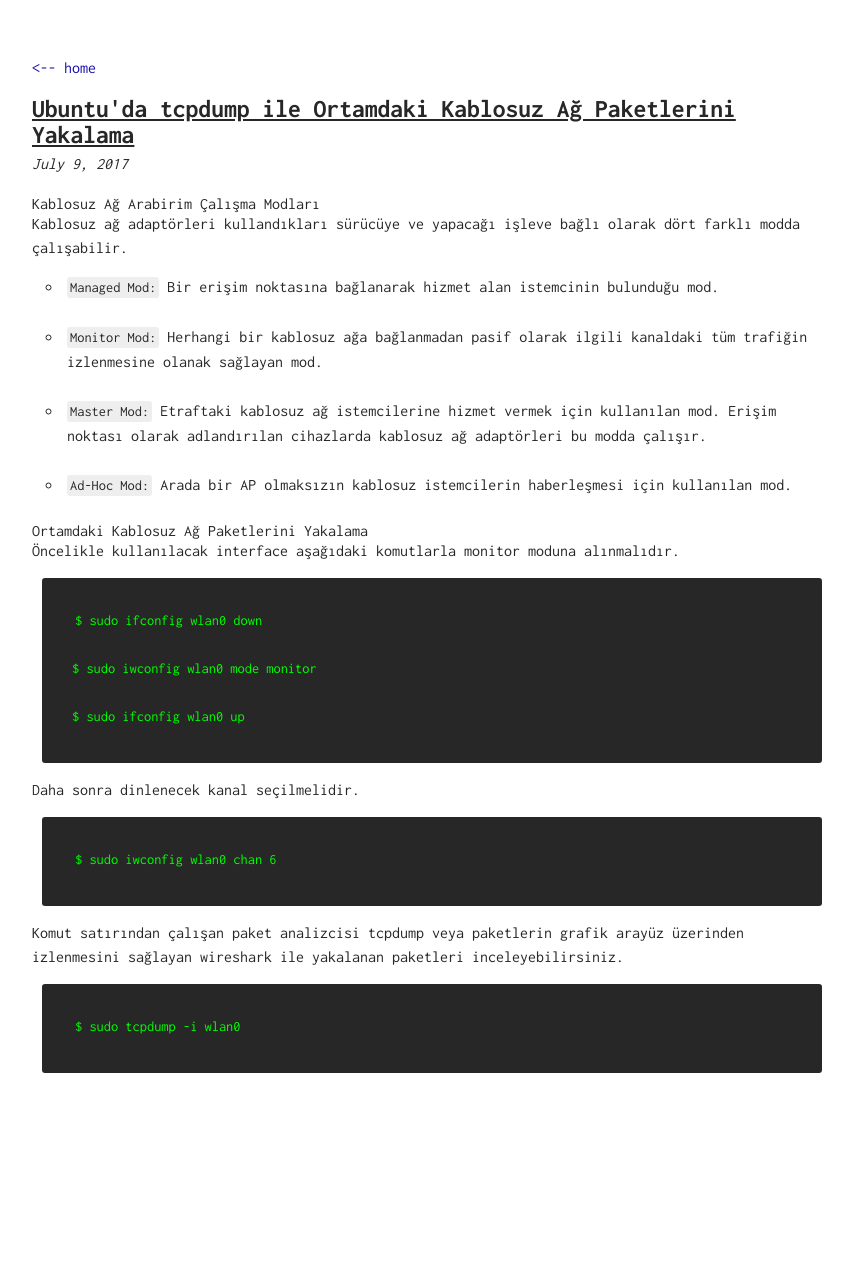
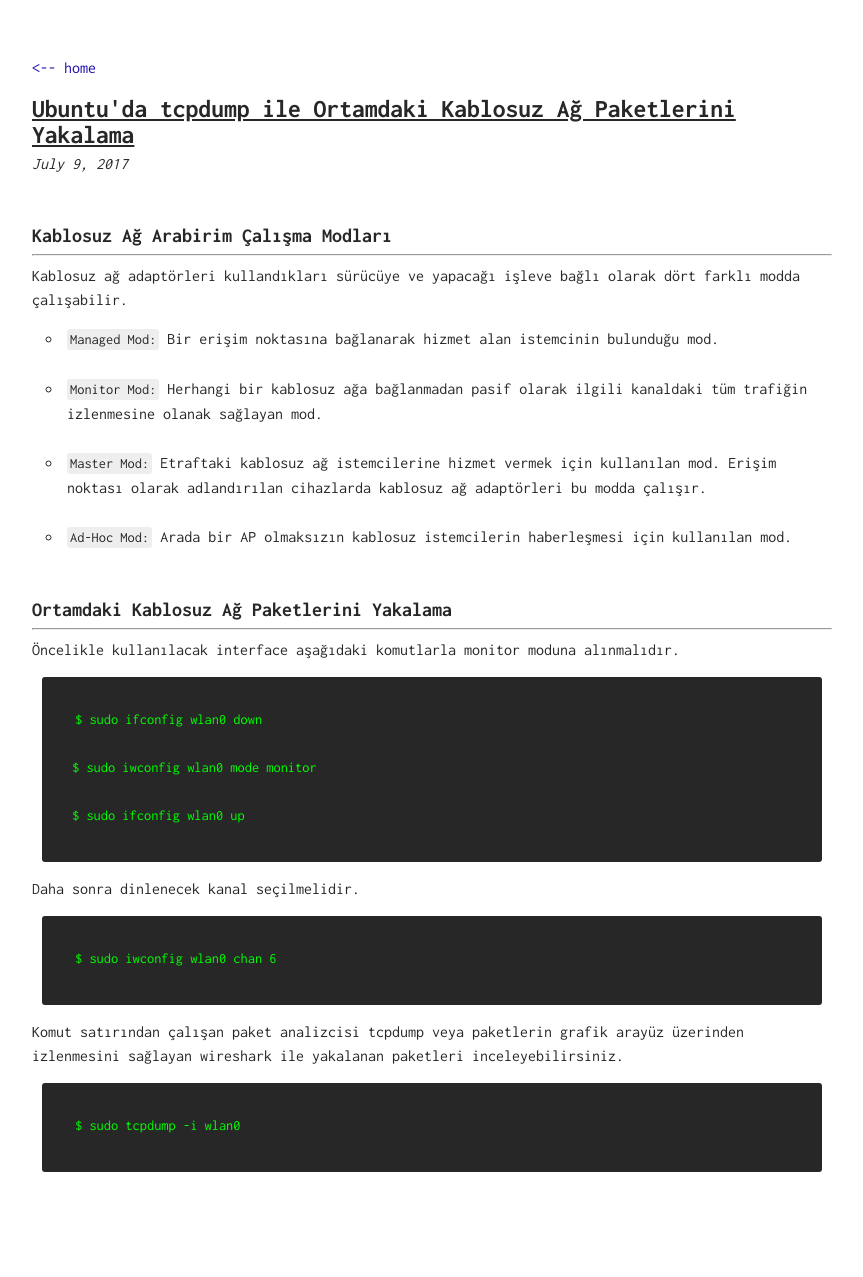
Before and after one commit to mustafasevim/blog, a Jekyll site: the page built from _posts/2017-07-09-ubuntu'da-tcpdump-ile-ortamdaki-kablosuz-ag-paketlerini-yakalama.md, in a window 1280 px wide. Shown: the whole page, without its empty margins (208-1071 px from the left). Built offline with Jekyll 4.4.1, drawn with Linux system fonts in a browser that asks for light colours; comment, search, counter and statistics services are not loaded; before the commit the page ends 1178 px from its top, so only the background shows below that.

Commit message:
Update 2017-07-09-ubuntu'da-tcpdump-ile-ortamdaki-kablosuz-ag-paketlerini-yakalama.md

```diff
--- a/_posts/2017-07-09-ubuntu'da-tcpdump-ile-ortamdaki-kablosuz-ag-paketlerini-yakalama.md
+++ b/_posts/2017-07-09-ubuntu'da-tcpdump-ile-ortamdaki-kablosuz-ag-paketlerini-yakalama.md
@@ -4,8 +4,8 @@ title: Ubuntu'da tcpdump ile Ortamdaki Kablosuz Ağ Paketlerini Yakalama
 ---
 
 
-## Kablosuz Ağ Arabirim Çalışma Modları
-
+# Kablosuz Ağ Arabirim Çalışma Modları
+<hr />
 Kablosuz ağ adaptörleri kullandıkları sürücüye ve yapacağı işleve bağlı olarak  dört farklı modda çalışabilir.
 
  - `Managed Mod:` Bir erişim noktasına bağlanarak hizmet alan istemcinin bulunduğu mod.
@@ -16,8 +16,8 @@ Kablosuz ağ adaptörleri kullandıkları sürücüye ve yapacağı işleve bağ
 
  - `Ad-Hoc Mod:` Arada bir AP olmaksızın kablosuz istemcilerin haberleşmesi için kullanılan mod.
 
-## Ortamdaki Kablosuz Ağ Paketlerini Yakalama
-
+# Ortamdaki Kablosuz Ağ Paketlerini Yakalama
+<hr />
 Öncelikle kullanılacak interface aşağıdaki komutlarla monitor moduna alınmalıdır.
 
 	$ sudo ifconfig wlan0 down
```
